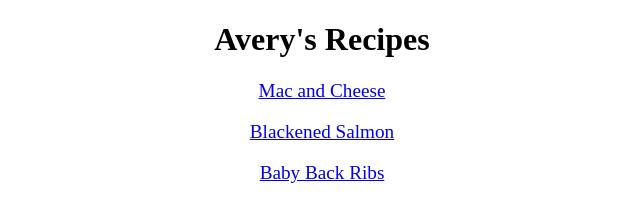
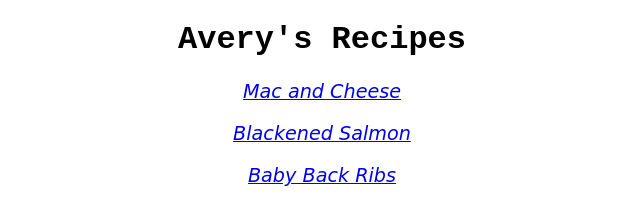
Before and after one commit to LLokus/odin-recipes, a plain HTML site: page index.html in a window 1280 px wide. Shown: the whole page, without its empty margins (318-958 px from the left). Drawn offline with Linux system fonts and the light colour scheme.

Commit message:
change font

```diff
--- a/style.css
+++ b/style.css
@@ -1,11 +1,14 @@
 .recipe {
     font-size: larger;
     text-align: center;
+    font-style: italic;
+    font-family: 'Brush Script MT', cursive, sans-serif;
 }
 #title {
     font-weight: bolder;
     text-align: center;
     font-size: 32px;
+    font-family: 'Courier New', monospace, sans-serif;
 }
 .name {
     font-size: 48px;
```
